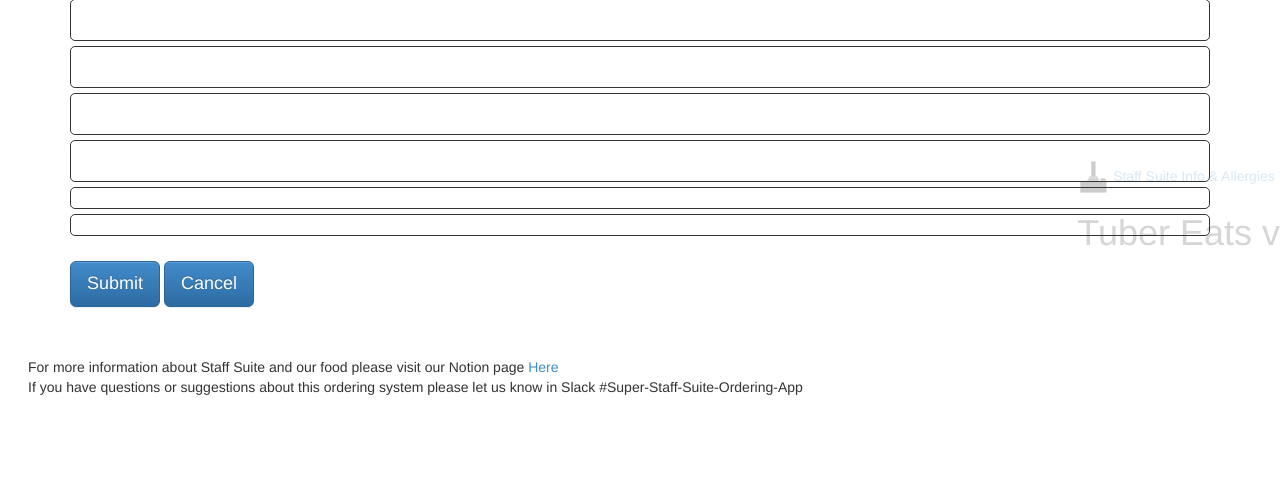
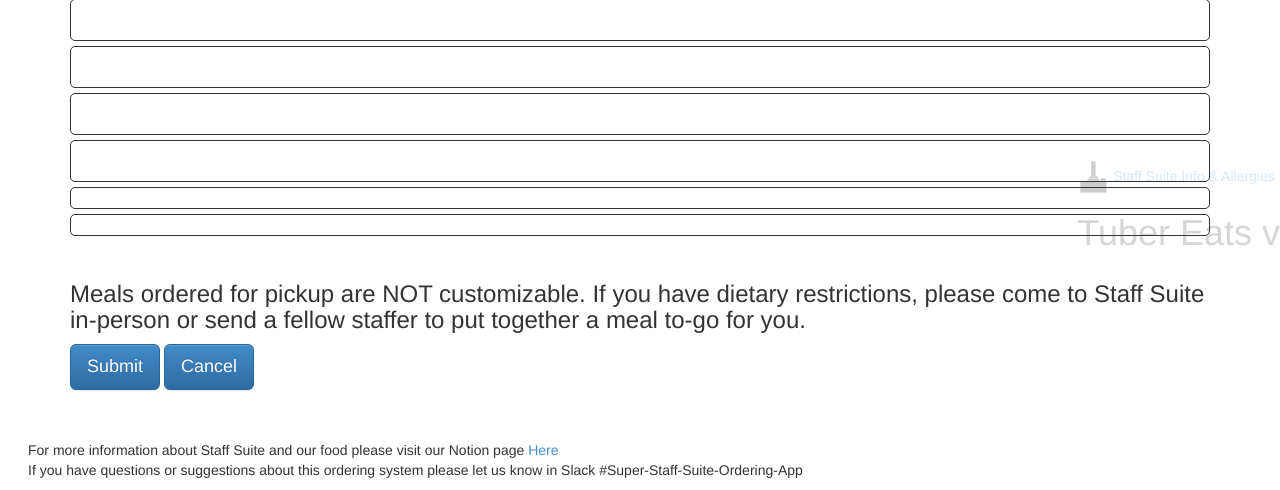
Before and after one commit to KamikazeWombat/StaffSuiteOrdering, a Python web app: template templates/order_edit.html in a window 1280 px wide. Shown: the part 527-1017 px from the top of the page. Before the commit the page ends 922 px from the top, so only its background shows below. Run offline with Jinja, Linux system fonts and the light colour scheme; the template is opened without the code that fills it, so the values that code supplies are empty.

Commit message:
Add no customization reminder to order page

```diff
--- a/templates/order_edit.html
+++ b/templates/order_edit.html
@@ -93,6 +93,8 @@
         You will need to get your DH to Approve your order or else go to Staff Suite in {{ cfg.room_location }} for self serve food.
         If you believe this is in error please contact us in Slack #Super-Staff-Suite-Ordering</h3>
     {% endif %}
+    <h3>Meals ordered for pickup are NOT customizable. If you have dietary restrictions,
+      please come to Staff Suite in-person or send a fellow staffer to put together a meal to-go for you.</h3>
     <button class="btn btn-lg btn-primary " type="submit"{% if order.locked %} disabled{% endif %}>Submit</button>
     <a class="btn btn-lg btn-primary " href="staffer_meal_list">Cancel</a>
     {% if order.exists == True %}
```
